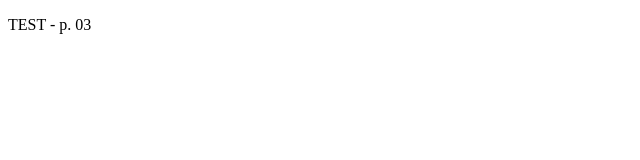
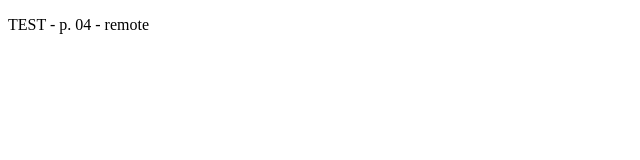
Before and after one commit to aekwebdev/test05, a plain HTML site: page index.html in a window 1280 px wide. Shown: the full height of the page, 0-640 px from the left. Drawn offline with Linux system fonts and the light colour scheme.

Commit message:
update 04 - remote

```diff
--- a/index.html
+++ b/index.html
@@ -8,7 +8,7 @@
 </head>
 <body>
     <p>
-        TEST - p. 03
+        TEST - p. 04 - remote
     </p>
 </body>
 </html>
```
